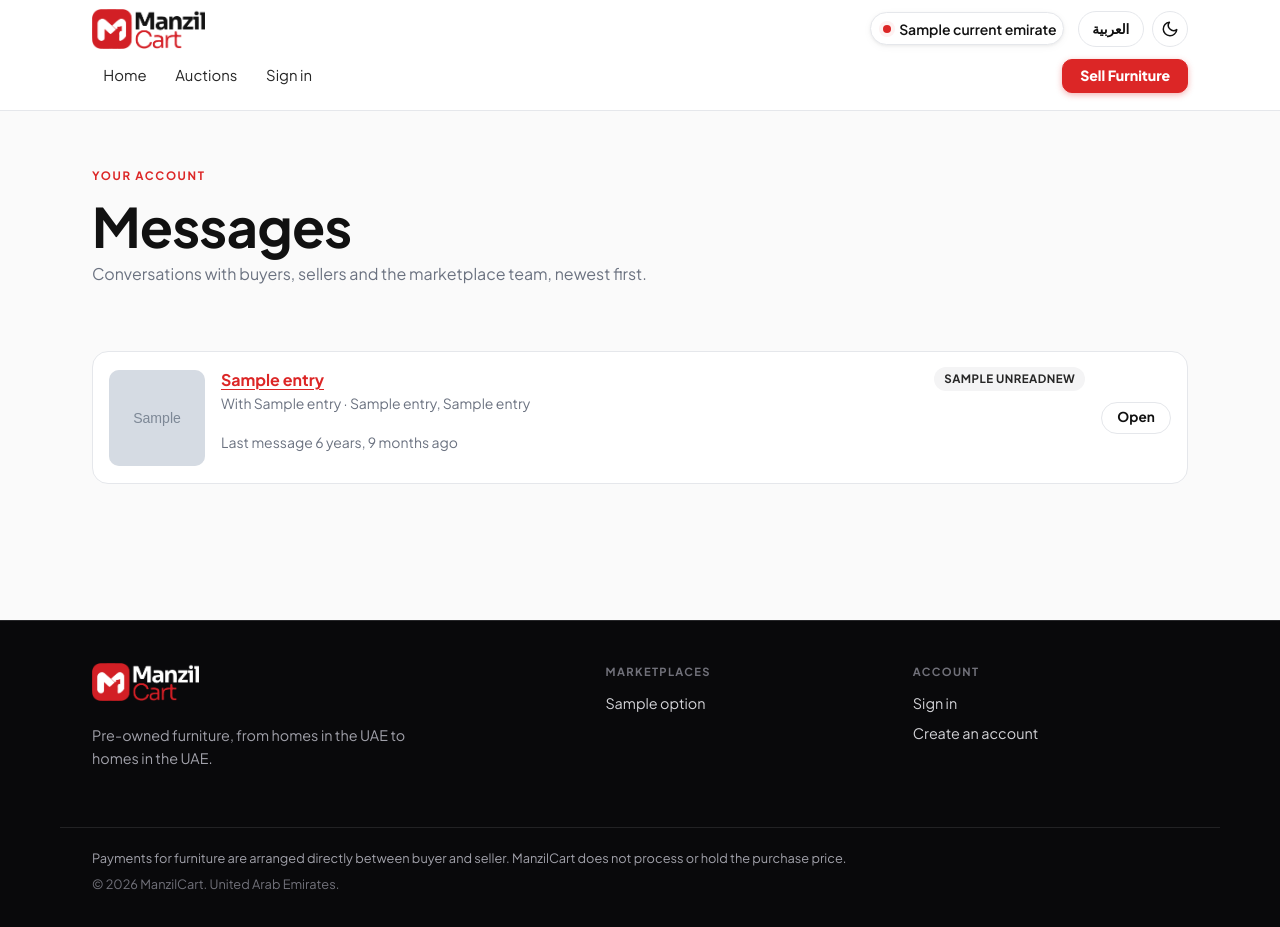
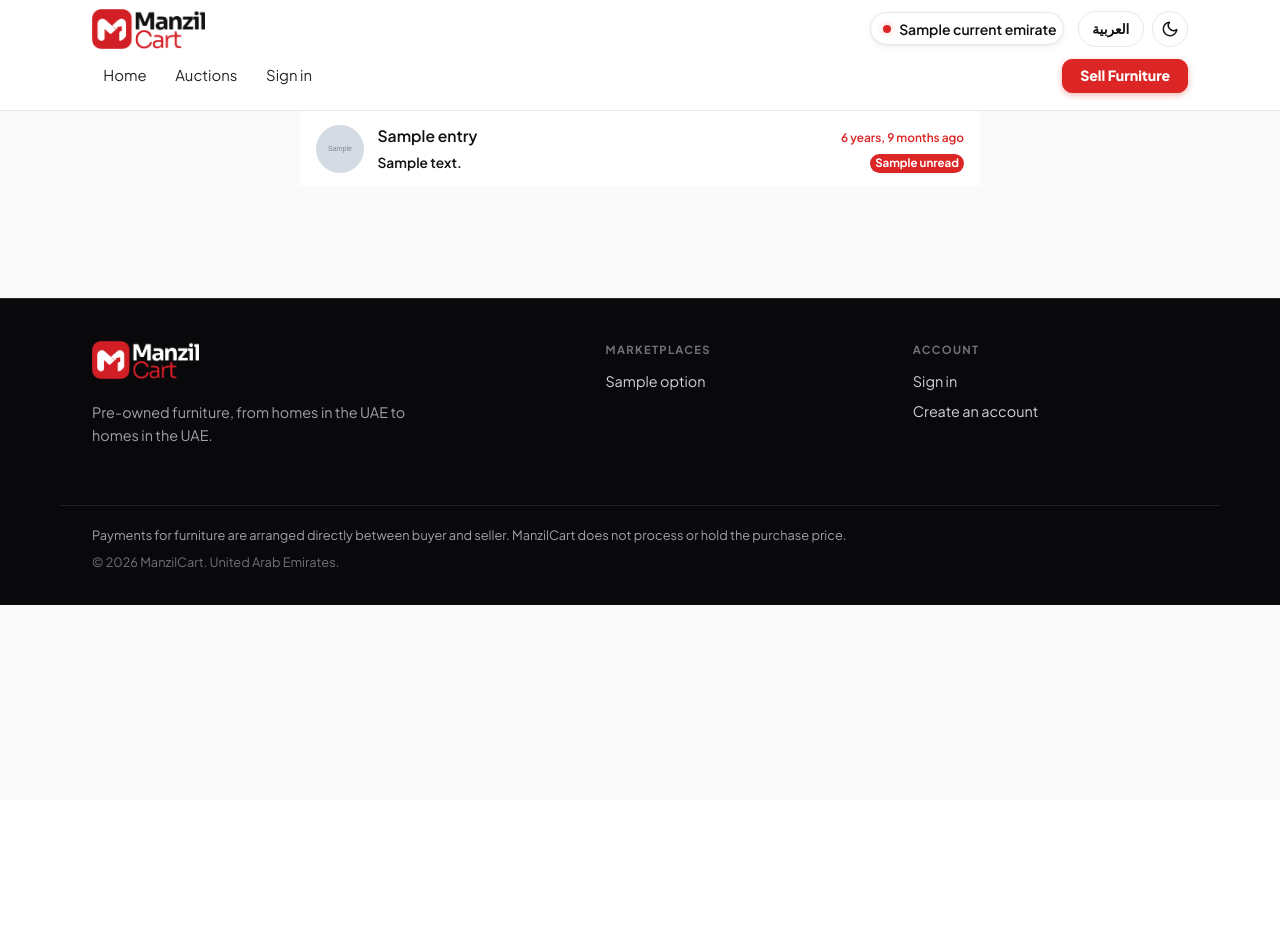
Before and after one commit to AlphaSpider/multivendor-ecom-as, a Django app: template Manzilcart/templates/conversations/list.html in a window 1280 px wide. After the commit the page ends 605 px from the top, so only its background shows below. Run offline with Django 5.2, Linux system fonts and the light colour scheme; the template is opened without the code that fills it: most values are stand-ins (such as "Sample title", 1, 10 or a date in 2020); grey boxes marked "Sample" are stand-in pictures.

Commit message:
Minor UI changes in Message tab

```diff
--- a/Manzilcart/governance/selectors.py
+++ b/Manzilcart/governance/selectors.py
@@ -95,6 +95,7 @@ def support_rows_for(user) -> list[dict]:
                 "unread": thread.unread_count,
                 "has_messages": last is not None,
                 "last_message_at": last.created_at if last else thread.last_message_at,
+                "last_message_body": last.message if last else "",
                 "last_message_is_mine": is_from_customer,
             }
         )
--- a/Manzilcart/static/css/conversations.css
+++ b/Manzilcart/static/css/conversations.css
@@ -1131,3 +1131,243 @@
     transform: scaleX(-1);
   }
 }
+
+/* ==========================================================================
+   Minimalistic Mobile Chats View
+   ========================================================================== */
+
+:root {
+  --wa-red-tick: #dc2626;
+}
+
+.wa-screen-container {
+  width: 100%;
+  max-width: 680px;
+  margin: 0 auto;
+  padding-bottom: 2rem;
+}
+
+.wa-chat-container {
+  width: 100%;
+}
+
+.wa-chat-list {
+  display: flex;
+  flex-direction: column;
+  background: var(--surface);
+}
+
+/* Individual Chat Row */
+.wa-chat-row {
+  display: flex;
+  align-items: center;
+  padding: 0.75rem 1rem 0;
+  text-decoration: none;
+  color: inherit;
+  transition: background 0.12s ease;
+  user-select: none;
+  -webkit-tap-highlight-color: transparent;
+}
+
+.wa-chat-row:hover,
+.wa-chat-row:active {
+  background: rgba(0, 0, 0, 0.035);
+}
+
+[data-theme="dark"] .wa-chat-row:hover,
+[data-theme="dark"] .wa-chat-row:active {
+  background: rgba(255, 255, 255, 0.045);
+}
+
+/* Avatar */
+.wa-avatar-wrap {
+  flex-shrink: 0;
+  margin-bottom: 0.75rem;
+}
+
+.wa-avatar {
+  width: 48px;
+  height: 48px;
+  border-radius: 50%;
+  object-fit: cover;
+  display: block;
+}
+
+.wa-avatar-initial,
+.wa-avatar-support {
+  width: 48px;
+  height: 48px;
+  border-radius: 50%;
+  display: grid;
+  place-items: center;
+  background: var(--sand);
+  color: var(--ink);
+  font-size: 1.1rem;
+  font-weight: 600;
+  border: 1px solid var(--line);
+}
+
+[data-theme="dark"] .wa-avatar-initial,
+[data-theme="dark"] .wa-avatar-support {
+  background: #1c272e;
+  border-color: rgba(255, 255, 255, 0.08);
+  color: #e9edef;
+}
+
+/* Content Area with inset border */
+.wa-chat-content {
+  flex: 1;
+  min-width: 0;
+  display: flex;
+  flex-direction: column;
+  gap: 0.25rem;
+  margin-inline-start: 0.85rem;
+  padding-bottom: 0.75rem;
+  border-bottom: 1px solid var(--line);
+}
+
+.wa-chat-row:last-child .wa-chat-content {
+  border-bottom: none;
+}
+
+/* Line 1: Contact Name and Time */
+.wa-chat-top {
+  display: flex;
+  align-items: baseline;
+  justify-content: space-between;
+  gap: 0.5rem;
+}
+
+.wa-contact-name {
+  font-size: 0.98rem;
+  font-weight: 600;
+  color: var(--ink);
+  white-space: nowrap;
+  overflow: hidden;
+  text-overflow: ellipsis;
+}
+
+.wa-time {
+  font-size: 0.74rem;
+  color: var(--muted);
+  flex-shrink: 0;
+}
+
+.wa-time.is-unread {
+  color: var(--brand, #dc2626);
+  font-weight: 600;
+}
+
+/* Line 2: Product Name · Message snippet · Unread badge */
+.wa-chat-bottom {
+  display: flex;
+  align-items: center;
+  justify-content: space-between;
+  gap: 0.5rem;
+}
+
+.wa-snippet {
+  margin: 0;
+  font-size: 0.86rem;
+  color: var(--muted);
+  display: flex;
+  align-items: center;
+  gap: 0.3rem;
+  white-space: nowrap;
+  overflow: hidden;
+  text-overflow: ellipsis;
+  flex: 1;
+  min-width: 0;
+}
+
+/* Red double tick mark */
+.wa-ticks {
+  display: inline-flex;
+  align-items: center;
+  flex-shrink: 0;
+  color: #dc2626 !important;
+}
+
+.wa-ticks svg {
+  color: #dc2626 !important;
+  fill: #dc2626 !important;
+}
+
+.wa-msg-text {
+  white-space: nowrap;
+  overflow: hidden;
+  text-overflow: ellipsis;
+  color: var(--muted);
+  flex: 1;
+  min-width: 0;
+}
+
+.wa-chat-row.is-unread .wa-msg-text {
+  font-weight: 600;
+  color: var(--ink);
+}
+
+.wa-no-msg {
+  color: var(--muted);
+  font-size: 0.82rem;
+}
+
+/* Unread Badge */
+.wa-unread-badge {
+  flex-shrink: 0;
+  background: var(--brand, #dc2626);
+  color: #ffffff;
+  font-size: 0.72rem;
+  font-weight: 700;
+  min-width: 19px;
+  height: 19px;
+  border-radius: 999px;
+  display: inline-flex;
+  align-items: center;
+  justify-content: center;
+  padding: 0 5px;
+  line-height: 1;
+}
+
+/* Minimal empty state */
+.wa-empty-state {
+  text-align: center;
+  padding: 4rem 1.5rem;
+  color: var(--muted);
+}
+
+.wa-empty-title {
+  font-size: 1.15rem;
+  font-weight: 600;
+  color: var(--ink);
+  margin-bottom: 0.4rem;
+}
+
+.wa-empty-desc {
+  font-size: 0.88rem;
+  max-width: 300px;
+  margin: 0 auto 1.25rem;
+  line-height: 1.45;
+}
+
+.wa-btn-browse {
+  border-radius: var(--radius);
+  padding: 0.55rem 1.25rem;
+  font-size: 0.9rem;
+}
+
+/* Mobile full bleed */
+@media (max-width: 760px) {
+  body.messages-page {
+    background: var(--surface);
+  }
+
+  body.messages-page #main {
+    padding: 0;
+  }
+
+  .wa-screen-container {
+    max-width: 100%;
+    padding-bottom: calc(65px + env(safe-area-inset-bottom, 0px));
+  }
+}
--- a/Manzilcart/templates/base.html
+++ b/Manzilcart/templates/base.html
@@ -139,7 +139,7 @@
 
   {% if current_emirate and request.resolver_match.namespace != 'locations' %}
     {% with ns=request.resolver_match.namespace un=request.resolver_match.url_name %}
-      {% if un != 'listing_create' %}
+      {% if ns == 'marketplace' and un == 'home' %}
         <a class="mobile-fab" href="{% url 'catalog:listing_create' emirate_slug=current_emirate.slug %}" aria-label="Sell an item" title="Sell an item">
           <svg viewBox="0 0 24 24" fill="none" stroke="currentColor" stroke-width="2.4" stroke-linecap="round" aria-hidden="true">
             <path d="M12 5v14"></path>
--- a/Manzilcart/templates/conversations/list.html
+++ b/Manzilcart/templates/conversations/list.html
@@ -2,73 +2,84 @@
 {% load static humanize %}
 
 {% block title %}Messages — ManzilCart{% endblock %}
+{% block body_class %}messages-page{% endblock %}
 
 {% block extra_head %}
-<link rel="stylesheet" href="{% static 'css/conversations.css' %}">
+<link rel="stylesheet" href="{% static 'css/conversations.css' %}?v=2.2">
 {% endblock %}
 
 {% block content %}
-<section class="container section">
-  <div class="page-heading">
-    <div>
-      <p class="eyebrow" data-i18n="your_account">Your account</p>
-      <h1 data-i18n="messages_title">Messages</h1>
-      <p class="muted" data-i18n="messages_desc">Conversations with buyers, sellers and the marketplace team, newest first.</p>
+<div class="wa-screen-container">
+  <main class="wa-chat-container">
+    {% if inbox %}
+      <div class="wa-chat-list">
+        {% for entry in inbox %}
+          <a href="{{ entry.url }}" class="wa-chat-row{% if entry.unread %} is-unread{% endif %}{% if entry.kind == 'support' %} is-support{% endif %}">
+
+            <!-- Circular Avatar -->
+            <div class="wa-avatar-wrap">
+              {% if entry.thumb_url %}
+                <img src="{{ entry.thumb_url }}" alt="" class="wa-avatar" loading="lazy">
+              {% elif entry.kind == 'support' %}
+                <div class="wa-avatar wa-avatar-support" aria-hidden="true">
+                  <span>M</span>
                 </div>
+              {% else %}
+                <div class="wa-avatar wa-avatar-initial" aria-hidden="true">
+                  <span>{{ entry.with_label|slice:":1"|upper }}</span>
                 </div>
-
-  {% if inbox %}
-    <ul class="conversation-list">
-      {% for entry in inbox %}
-        <li class="panel conversation-row{% if entry.kind == 'support' %} conversation-row-support{% endif %}">
-          <div class="conversation-thumb">
-            {% if entry.thumb_url %}
-              <img src="{{ entry.thumb_url }}" alt="" loading="lazy">
-            {% else %}
-              <span class="muted small" data-i18n="no_photo">No photo</span>
               {% endif %}
             </div>
 
-          <div class="conversation-body">
-            <div class="conversation-head">
-              <a href="{{ entry.url }}">
-                {{ entry.title }}
-              </a>
+            <!-- Content Area -->
+            <div class="wa-chat-content">
+              <div class="wa-chat-top">
+                <span class="wa-contact-name">
+                  {% if entry.kind == 'support' %}
+                    Marketplace Support
+                  {% else %}
+                    {{ entry.with_label }}
+                  {% endif %}
+                </span>
+                <span class="wa-time{% if entry.unread %} is-unread{% endif %}">
+                  {{ entry.time_display|default:entry.last_message_at|naturaltime }}
+                </span>
+              </div>
+
+              <div class="wa-chat-bottom">
+                <p class="wa-snippet">
+                  {% if entry.last_message_body %}
+                    {% if entry.last_message_is_mine %}
+                      <span class="wa-ticks" title="Sent by you" aria-hidden="true">
+                        <svg viewBox="0 0 16 15" width="14" height="13" fill="currentColor">
+                          <path d="M15.01 3.316l-7.39 7.391a.5.5 0 01-.707 0L3.486 7.28a.5.5 0 010-.707l.707-.707a.5.5 0 01.707 0l2.673 2.673 6.73-6.73a.5.5 0 01.707 0l.707.707a.5.5 0 010 .707z"/>
+                          <path d="M11.97 3.316l-7.39 7.391a.5.5 0 01-.707 0L.446 7.28a.5.5 0 010-.707l.707-.707a.5.5 0 01.707 0l2.673 2.673 6.73-6.73a.5.5 0 01.707 0l.707.707a.5.5 0 010 .707z"/>
+                        </svg>
+                      </span>
+                    {% endif %}
+                    <span class="wa-msg-text">{{ entry.last_message_body }}</span>
+                  {% else %}
+                    <span class="wa-no-msg">No messages yet</span>
+                  {% endif %}
+                </p>
+
                 {% if entry.unread %}
-                <span class="badge">{{ entry.unread }} <span data-i18n="new_badge">new</span></span>
+                  <span class="wa-unread-badge">{{ entry.unread }}</span>
                 {% endif %}
               </div>
-            <p class="muted small">
-              {% if entry.kind == 'support' %}
-                <strong data-i18n="marketplace_team">Marketplace team</strong> · {{ entry.status_label }}
+            </div>
+          </a>
+        {% endfor %}
+      </div>
     {% else %}
-                <span data-i18n="with_prefix">With</span> {{ entry.with_label }}
-                {% if entry.area_name %}· <span data-area-name="{{ entry.area_name }}">{{ entry.area_name }}</span>, <span data-emirate-name="{{ entry.emirate_name }}">{{ entry.emirate_name }}</span>{% endif %}
-              {% endif %}
-            </p>
-            <p class="muted small">
-              {% if entry.last_message_at %}
-                <span data-i18n="last_message_prefix">Last message</span> {{ entry.last_message_at|naturaltime }}
-              {% else %}
-                <span data-i18n="no_messages_yet">No messages yet</span>
-              {% endif %}
-            </p>
-          </div>
-
-          <div class="conversation-actions">
-            <a class="btn btn-quiet btn-small" href="{{ entry.url }}">Open</a>
-          </div>
-        </li>
-      {% endfor %}
-    </ul>
-  {% else %}
-    <div class="empty-state">
-      <h3>No conversations yet</h3>
-      <p>When you message a seller — or a buyer messages you — the thread appears here.</p>
+      <div class="wa-empty-state">
+        <p class="wa-empty-title">No messages</p>
+        <p class="wa-empty-desc">When you message a seller or buyer, your conversations appear here.</p>
         {% if current_emirate %}
-        <a class="btn btn-primary" href="{% url 'catalog:listing_list' emirate_slug=current_emirate.slug %}">Browse furniture</a>
+          <a class="btn btn-primary wa-btn-browse" href="{% url 'catalog:listing_list' emirate_slug=current_emirate.slug %}">Browse furniture</a>
         {% endif %}
       </div>
     {% endif %}
-</section>
+  </main>
+</div>
 {% endblock %}
```
Also changed, not shown: Manzilcart/conversations/views.py (+38 -2 lines). Lines whose indentation alone changed are shown as unchanged.
